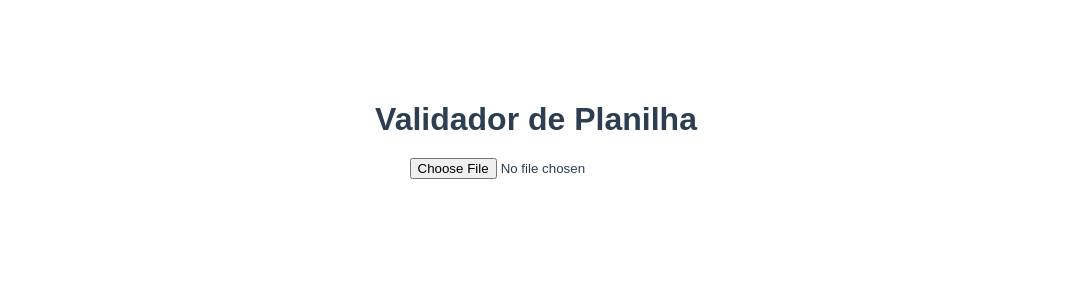
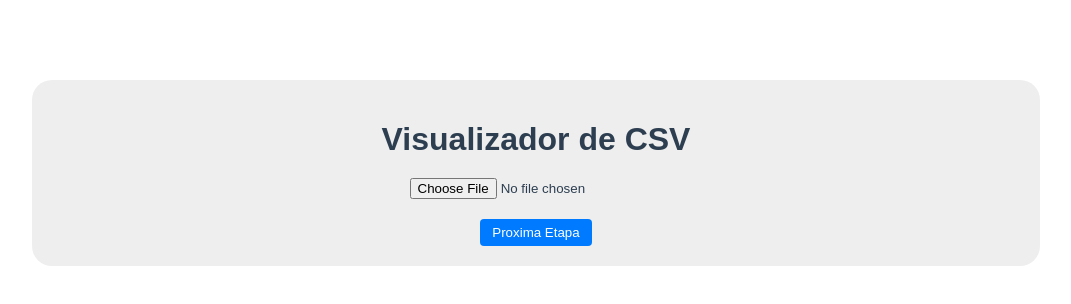
Before and after one commit to stheffanysantos/Project-Bonsae-Frontend, a Vue app: page / in a window 1280 px wide. Shown: the top 304 px of the page, without its empty margins (104-1175 px from the left). Built offline with nearby package versions, Linux system fonts and the light colour scheme.

Commit message:
leitor para csv

```diff
--- a/src/components/leitorPlanilha.vue
+++ b/src/components/leitorPlanilha.vue
@@ -1,66 +1,67 @@
 <template>
+  <div>
     <div class="container">
-    <h1>Validador de Planilha</h1>
+      <h1>Visualizador de CSV</h1>
 
-    <input type="file" @change="handleFileUpload" accept=".xlsx" class="file" />
+      <input type="file" @change="handleFileUpload" accept=".csv" />
 
-    <div v-if="paginatedData.length">
+      <div class="tabela" v-if="paginatedData.length">
         <table>
           <thead>
             <tr>
-            <th v-for="(header, index) in headers" :key="index">
-              {{ header }}
-            </th>
+              <th v-for="(header, index) in headers" :key="index">{{ header }}</th>
             </tr>
           </thead>
           <tbody>
             <tr v-for="(row, rowIndex) in paginatedData" :key="rowIndex">
-            <td v-for="(header, index) in headers" :key="index">
-              {{ row[header] }}
-            </td>
+              <td v-for="(header, index) in headers" :key="index">{{ row[header] }}</td>
             </tr>
           </tbody>
         </table>
       </div>
 
       <div class="pagination" v-if="totalPages > 1">
-      <button @click="currentPage--" :disabled="currentPage === 1">
-        Anterior
-      </button>
+        <button @click="currentPage--" :disabled="currentPage === 1">Anterior</button>
         <span>Página {{ currentPage }} de {{ totalPages }}</span>
-      <button @click="currentPage++" :disabled="currentPage === totalPages">
-        Próxima
-      </button>
+        <button @click="currentPage++" :disabled="currentPage === totalPages">Próxima</button>
+      </div>
+
+      <div>
+        <button>Proxima Etapa</button>
+      </div>
     </div>
   </div>
 </template>
 
 <script setup>
-import * as XLSX from "xlsx"
-import { ref, computed } from "vue"
+import { ref, computed } from 'vue'
 
 const data = ref([])
 const headers = ref([])
 const currentPage = ref(1)
 const itemsPerPage = 10
 
-const handleFileUpload = (event) => {
+function handleFileUpload(event) {
   const file = event.target.files[0]
   if (!file) return
 
   const reader = new FileReader()
   reader.onload = (e) => {
-    const dataBinary = new Uint8Array(e.target.result)
-    const workbook = XLSX.read(dataBinary, { type: "array" })
-    const sheetName = workbook.SheetNames[0]
-    const sheet = workbook.Sheets[sheetName]
-    const jsonData = XLSX.utils.sheet_to_json(sheet)
+    const text = e.target.result
+    const lines = text.trim().split('\n')
 
-    data.value = jsonData
-    headers.value = Object.keys(jsonData[0] || {})
+    headers.value = lines[0].split(',').map(h => h.trim())
+    data.value = lines.slice(1).map(line => {
+      const values = line.split(',').map(v => v.trim())
+      const row = {}
+      headers.value.forEach((header, index) => {
+        row[header] = values[index] ?? ''
+      })
+      return row
+    })
     currentPage.value = 1
   }
-  reader.readAsArrayBuffer(file)
+  reader.readAsText(file)
 }
 
 const totalPages = computed(() =>
@@ -75,10 +76,15 @@ const paginatedData = computed(() => {
 
 <style scoped>
 .container {
-  max-width: 800px;
-  margin: 40px auto;
+  background-color: #eeeeee;
+  margin: 10vh 10vw;
   padding: 20px;
   font-family: Arial, sans-serif;
+  display: flex;
+  flex-direction: column;
+  justify-content: center;
+  align-items: center;
+  border-radius: 20px;
 }
 
 h1 {
@@ -86,16 +92,19 @@ h1 {
   margin-bottom: 20px;
 }
 
-.file {
+input[type="file"] {
   display: block;
   margin: 0 auto 20px auto;
-  border: none;
+}
+
+.tabela {
+  padding: 20px;
+  margin: 10vh 10vw;
+  width: min-content;
 }
 
 table {
-  width: 100%;
   border-collapse: collapse;
-  margin-bottom: 20px;
 }
 
 thead th {
```
Lines whose indentation alone changed are shown as unchanged.
